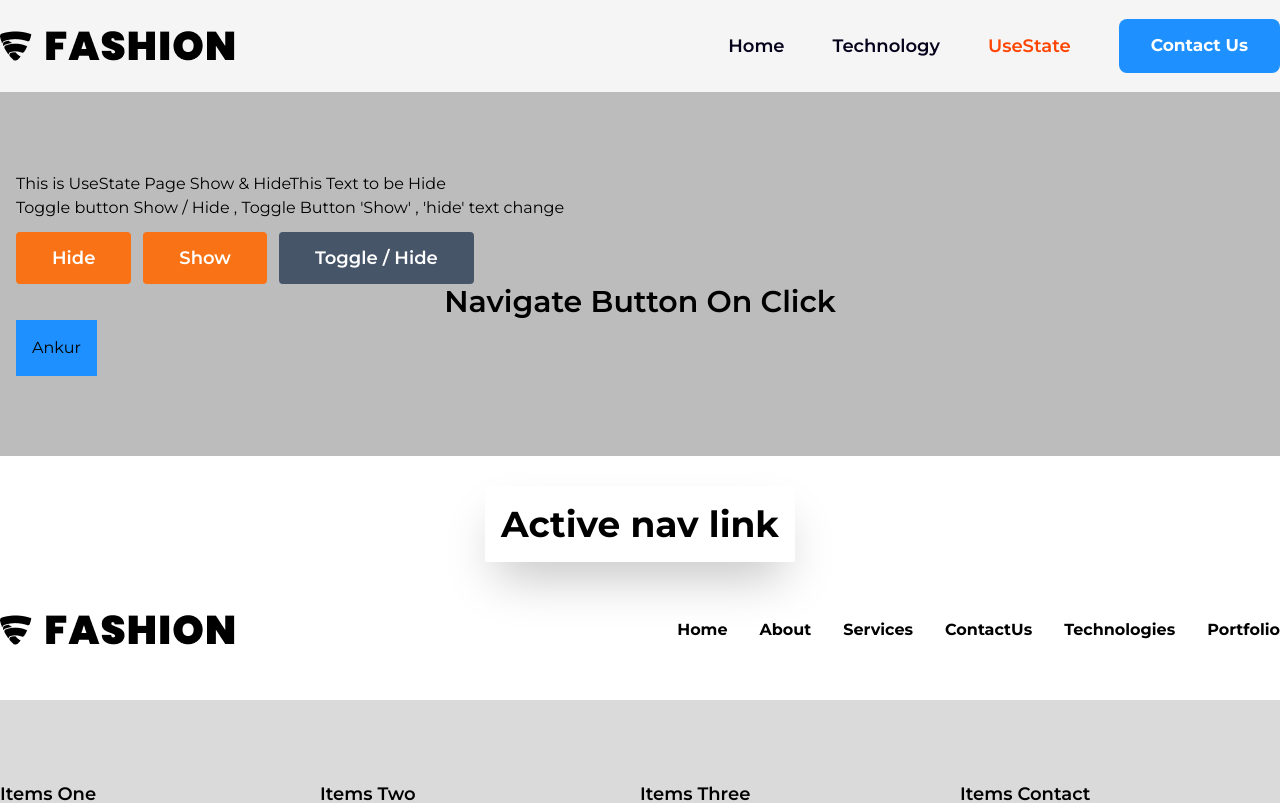
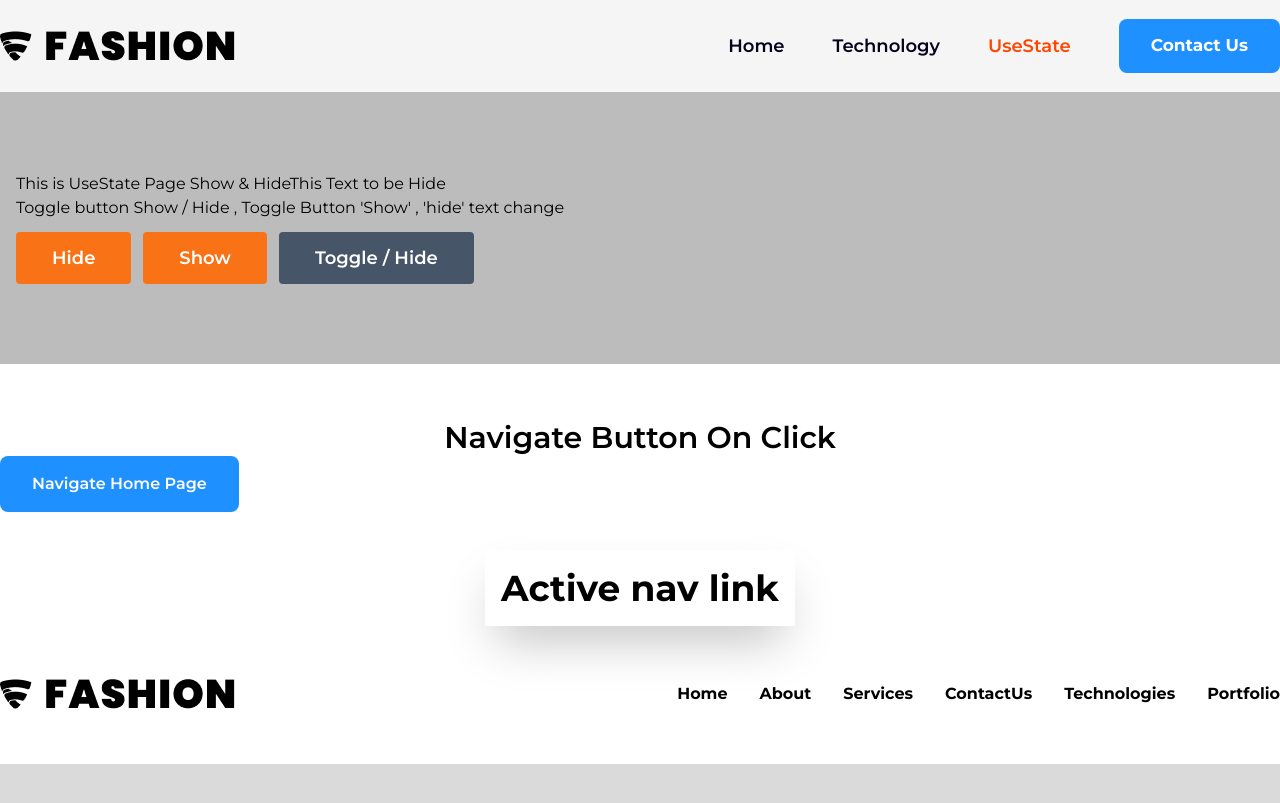
Before and after one commit to ankursrv/react-practice, a React (Create React App) app: page /usestate in a window 1280 px wide. Shown: the top 803 px of the page. Built offline with nearby package versions, Linux system fonts and the light colour scheme; the HTML template or start-up script is replaced by a standard one.

Commit message:
navigate button

```diff
--- a/src/component/NavigateOnClickBtn/index.jsx
+++ b/src/component/NavigateOnClickBtn/index.jsx
@@ -4,7 +4,7 @@ const NavigateOnClickBtn =({navigateBtnText, onClick})=>{
     return(
         <>
         <h1 className="text-center text-3xl font-semibold">Navigate Button On Click</h1>
-        <button onClick={onClick} className="bg-dodgerblue p-4">{navigateBtnText}</button>
+        <button onClick={onClick} className="bg-dodgerblue py-4 px-8 rounded-lg font-semibold text-white">{navigateBtnText}</button>
         </>
     )
 }
--- a/src/pages/UseState/index.jsx
+++ b/src/pages/UseState/index.jsx
@@ -11,6 +11,7 @@ const UseState = () => {
   const [hide, setHide] = useState(true)
   const [toggle, setToggle] = useState(true)
   return (
+    <>
       <section className="max-w-[1320px] mx-auto bg-whiteLightSecondary py-20 px-4">
         <h1>This is UseState Page Show & Hide{hide && ("This Text to be Hide")}</h1>
 
@@ -23,11 +24,15 @@ const UseState = () => {
             toggle ? 'Hide' : 'Show'
           }
         </button>
+      </section>
+
+      <section className="max-w-[1320px] mx-auto my-14">
         <NavigateOnClickBtn
-      navigateBtnText = 'Ankur'
-      onClick={()=>navigate('/')}
+          navigateBtnText='Navigate Home Page'
+          onClick={() => navigate('/')}
         />
       </section>
+    </>
   )
 }
 
```
Lines whose indentation alone changed are shown as unchanged.
